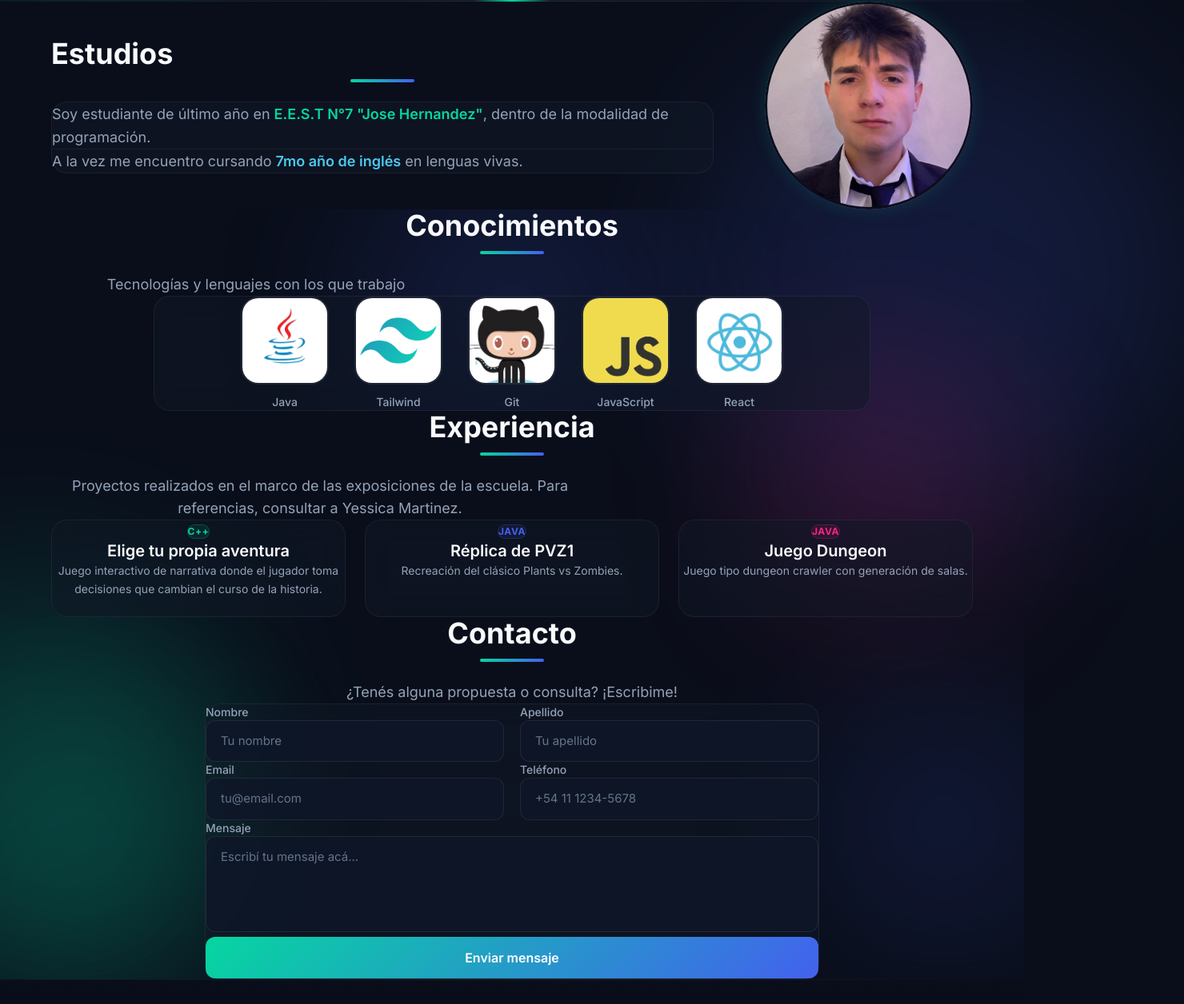
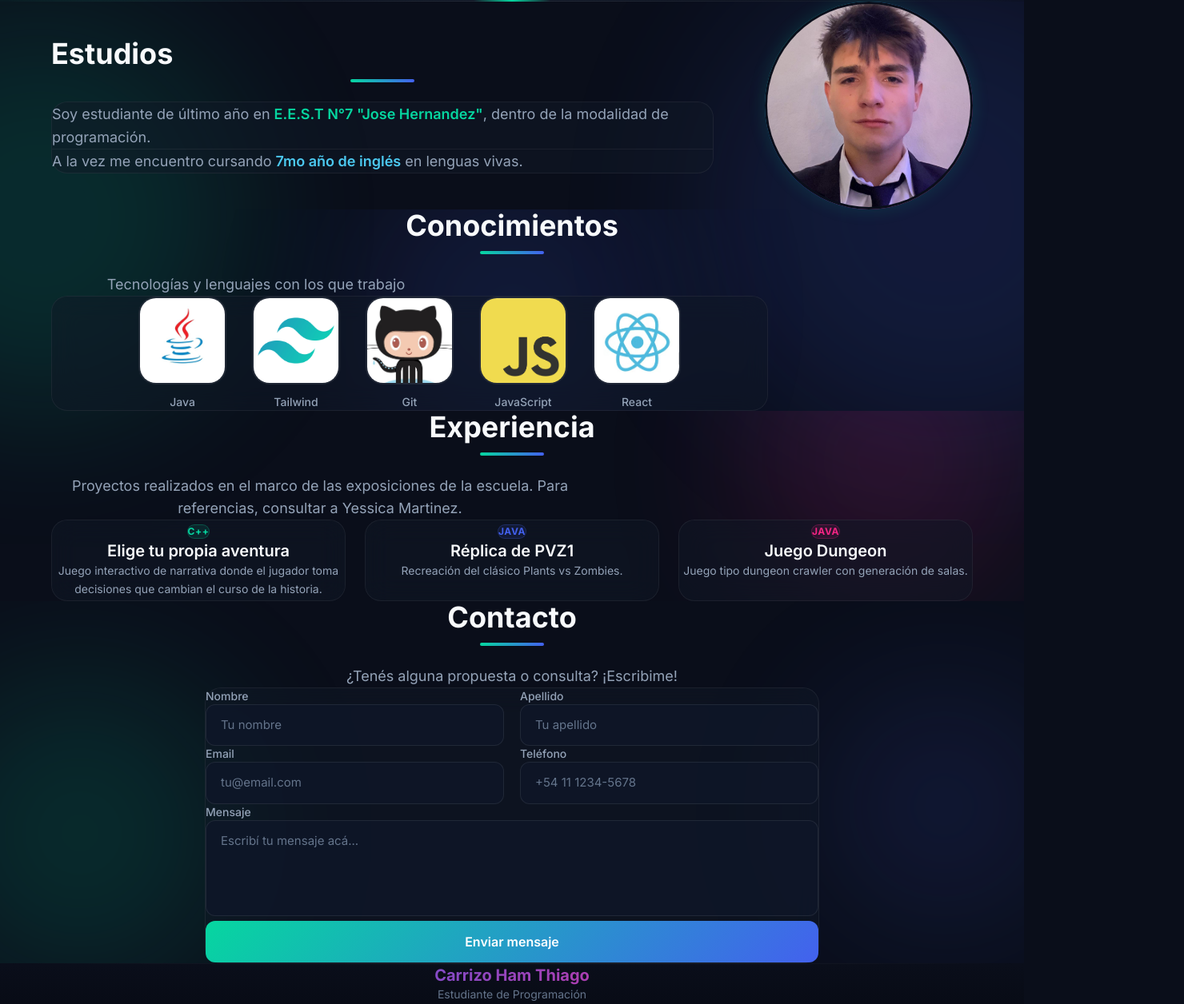
Before and after one commit to CarrizoThiago/ejer_1, a React (Vite) app in the folder mi-proyecto/: page / in a window 1280 px wide. Shown: the part 120-1376 px from the top of the page at 80% size, 1480 px wide, since content can reach past the window. Built offline with nearby package versions, Linux system fonts and the light colour scheme.

Commit message:
gracias kimi

```diff
--- a/mi-proyecto/src/App.tsx
+++ b/mi-proyecto/src/App.tsx
@@ -9,11 +9,13 @@ function App() {
   return (
     <div className="relative min-h-screen bg-[#0a0e1a] text-[#e2e8f0] font-['Inter']">
       {/* Global background orbs */}
-      <div className="bg-orb w-[600px] h-[600px] bg-[#4361ee] top-[10%] right-[-200px] fixed"></div>
-      <div className="bg-orb w-[500px] h-[500px] bg-[#06d6a0] bottom-[20%] left-[-200px] fixed"></div>
+      <div className="fixed inset-0 overflow-hidden pointer-events-none z-0">
+        <div className="bg-orb w-[600px] h-[600px] bg-[#4361ee] top-[10%] right-[-200px] absolute"></div>
+        <div className="bg-orb w-[500px] h-[500px] bg-[#06d6a0] bottom-[20%] left-[-200px] absolute"></div>
+      </div>
 
       {/* Content */}
-      <div className="relative z-10">
+      <div className="relative z-10 w-full">
         <Header />
         <Section1 />
         <Slide />
--- a/mi-proyecto/src/Components/Formulario.tsx
+++ b/mi-proyecto/src/Components/Formulario.tsx
@@ -48,11 +48,13 @@ const Formulario = () => {
   };
 
   return (
-    <section className="relative py-16 md:py-20 overflow-hidden">
-      <div className="bg-orb w-[400px] h-[400px] bg-[#06d6a0] top-[20%] left-[-100px] absolute"></div>
-      <div className="bg-orb w-[300px] h-[300px] bg-[#4361ee] bottom-[10%] right-[-50px] absolute"></div>
+    <section className="relative w-full py-16 md:py-20 flex justify-center">
+      <div className="absolute inset-0 overflow-hidden pointer-events-none">
+        <div className="bg-orb w-[400px] h-[400px] bg-[#06d6a0] top-[20%] left-[-100px] absolute"></div>
+        <div className="bg-orb w-[300px] h-[300px] bg-[#4361ee] bottom-[10%] right-[-50px] absolute"></div>
+      </div>
 
-      <div className="relative z-10" style={{ width: '90%', maxWidth: '768px', margin: '0 auto' }}>
+      <div className="relative z-10 w-full max-w-3xl px-4">
         {/* Header */}
         <div className="text-center mb-10">
           <h2 className="text-3xl md:text-4xl font-bold text-[#f8fafc] animate-fade-in">
--- a/mi-proyecto/src/Components/Section1.tsx
+++ b/mi-proyecto/src/Components/Section1.tsx
@@ -1,7 +1,8 @@
 function Section1() {
     return (
-        <section className="relative py-16 md:py-20" style={{ width: '90%', maxWidth: '1152px', margin: '0 auto' }}>
-            <div className="flex flex-col-reverse md:flex-row items-center gap-10 md:gap-16">
+        <section className="relative w-full py-16 md:py-20 flex justify-center">
+            <div className="relative z-10 w-full max-w-6xl px-4">
+                <div className="flex flex-col-reverse md:flex-row items-center gap-10 md:gap-16">
                 {/* Left - Text content */}
                 <div className="flex-1 animate-slide-in-left">
                     <h2 className="text-3xl md:text-4xl font-bold text-[#f8fafc]">
@@ -49,6 +50,7 @@ function Section1() {
                         </div>
                     </a>
                 </div>
+                </div>
             </div>
         </section>
     );
--- a/mi-proyecto/src/Components/Section2.tsx
+++ b/mi-proyecto/src/Components/Section2.tsx
@@ -2,8 +2,8 @@ function Section2 (){
 
 
  return (
-    <section className="relative py-16 md:py-20 overflow-hidden">
-      <div className="w-[90%] mx-auto flex flex-col md:flex-row justify-center items-center gap-6">
+    <section className="relative w-full py-16 md:py-20 flex justify-center">
+      <div className="w-full max-w-6xl px-4 flex flex-col md:flex-row justify-center items-center gap-6">
         <div className="w-full md:w-[20%] flex justify-center">
           <img className="w-[150px] h-[150px] rounded-full" src="/logojava.jpg" alt="Java" />
         </div>
--- a/mi-proyecto/src/Components/Section3.tsx
+++ b/mi-proyecto/src/Components/Section3.tsx
@@ -5,26 +5,43 @@ function Section3() {
             tech: "C++",
             desc: "Juego interactivo de narrativa donde el jugador toma decisiones que cambian el curso de la historia.",
             color: "#06d6a0",
+            badgeText: "text-[#06d6a0]",
+            badgeBg: "bg-[#06d6a01a]",
+            badgeBorder: "border-[#06d6a040]",
+            lineBg: "bg-[#06d6a0]",
+            delay: "",
         },
         {
             titulo: "Réplica de PVZ1",
             tech: "Java",
             desc: "Recreación del clásico Plants vs Zombies.",
             color: "#4361ee",
+            badgeText: "text-[#4361ee]",
+            badgeBg: "bg-[#4361ee1a]",
+            badgeBorder: "border-[#4361ee40]",
+            lineBg: "bg-[#4361ee]",
+            delay: "delay-150",
         },
         {
             titulo: "Juego Dungeon",
             tech: "Java",
             desc: "Juego tipo dungeon crawler con generación de salas.",
             color: "#f72585",
+            badgeText: "text-[#f72585]",
+            badgeBg: "bg-[#f725851a]",
+            badgeBorder: "border-[#f7258540]",
+            lineBg: "bg-[#f72585]",
+            delay: "delay-300",
         },
     ];
 
     return (
-        <section className="relative py-16 md:py-20">
-            <div className="bg-orb w-[350px] h-[350px] bg-[#f72585] bottom-0 right-0 absolute"></div>
+        <section className="relative w-full py-16 md:py-20 flex justify-center">
+            <div className="absolute inset-0 overflow-hidden pointer-events-none">
+                <div className="bg-orb w-[350px] h-[350px] bg-[#f72585] bottom-0 right-0 absolute"></div>
+            </div>
 
-            <div className="relative z-10" style={{ width: '90%', maxWidth: '1152px', margin: '0 auto' }}>
+            <div className="relative z-10 w-full max-w-6xl px-4">
                 <div className="text-center mb-10">
                     <h2 className="text-3xl md:text-4xl font-bold text-[#f8fafc] animate-fade-in">
                         Experiencia
@@ -37,20 +54,14 @@ function Section3() {
                 </div>
 
                 <div className="grid grid-cols-1 md:grid-cols-3 gap-6">
-                    {proyectos.map((p, i) => (
+                    {proyectos.map((p) => (
                         <div
-                            key={i}
-                            className="glass-card p-6 group animate-slide-up"
-                            style={{ animationDelay: `${i * 0.15}s`, textAlign: 'center' }}
+                            key={p.titulo}
+                            className={`glass-card p-6 group animate-slide-up text-center ${p.delay}`}
                         >
                             {/* Tech badge */}
                             <span
-                                className="inline-block text-xs font-bold uppercase tracking-wider px-3 py-1 rounded-full mb-4"
-                                style={{
-                                    color: p.color,
-                                    background: `${p.color}18`,
-                                    border: `1px solid ${p.color}40`,
-                                }}
+                                className={`inline-block text-xs font-bold uppercase tracking-wider px-3 py-1 rounded-full mb-4 border ${p.badgeText} ${p.badgeBg} ${p.badgeBorder}`}
                             >
                                 {p.tech}
                             </span>
@@ -65,8 +76,7 @@ function Section3() {
 
                             {/* Bottom accent line */}
                             <div
-                                className="mt-5 h-[2px] w-0 group-hover:w-full transition-all duration-500 rounded-full"
-                                style={{ background: p.color, margin: '20px auto 0 auto' }}
+                                className={`mt-5 mx-auto h-[2px] w-0 group-hover:w-full transition-all duration-500 rounded-full ${p.lineBg}`}
                             ></div>
                         </div>
                     ))}
--- a/mi-proyecto/src/Components/footer.tsx
+++ b/mi-proyecto/src/Components/footer.tsx
@@ -1,27 +1,23 @@
 function Footer() {
     return (
-        <footer className="relative mt-10">
-            <div style={{ height: '1px', background: 'linear-gradient(to right, transparent, rgba(255,255,255,0.08), transparent)' }}></div>
-            <div style={{ background: 'linear-gradient(to bottom, #0a0e1a, #060810)', padding: '48px 24px' }}>
-                <div style={{ maxWidth: '896px', margin: '0 auto', textAlign: 'center' }}>
-                    <div style={{ marginBottom: '32px' }}>
-                        <h3 className="text-xl font-bold gradient-text" style={{ marginBottom: '4px' }}>Carrizo Ham Thiago</h3>
-                        <p style={{ fontSize: '14px', color: '#64748b' }}>Estudiante de Programación</p>
+        <footer className="relative w-full mt-10 flex flex-col items-center">
+            <div className="h-px w-full bg-gradient-to-r from-transparent via-[rgba(255,255,255,0.08)] to-transparent"></div>
+            <div className="w-full bg-gradient-to-b from-[#0a0e1a] to-[#060810] py-12 px-6 flex justify-center">
+                <div className="relative z-10 w-full max-w-4xl px-4 text-center">
+                    <div className="mb-8">
+                        <h3 className="text-xl font-bold gradient-text mb-1">Carrizo Ham Thiago</h3>
+                        <p className="text-sm text-[#64748b]">Estudiante de Programación</p>
                     </div>
-                    <div style={{ display: 'flex', flexDirection: 'column', alignItems: 'center', gap: '12px', marginBottom: '32px' }}>
-                        <a href="mailto:Hamthiago08@gmail.com" style={{ fontSize: '14px', color: '#94a3b8', textDecoration: 'none', transition: 'color 0.3s' }}
-                            onMouseEnter={(e) => (e.currentTarget.style.color = '#06d6a0')}
-                            onMouseLeave={(e) => (e.currentTarget.style.color = '#94a3b8')}>
+                    <div className="flex flex-col items-center gap-3 mb-8">
+                        <a href="mailto:Hamthiago08@gmail.com" className="text-sm text-[#94a3b8] no-underline transition-colors duration-300 hover:text-[#06d6a0]">
                             ✉ Hamthiago08@gmail.com
                         </a>
-                        <a href="mailto:Carrizo.Ham@tecnica7.edu.ar" style={{ fontSize: '14px', color: '#94a3b8', textDecoration: 'none', transition: 'color 0.3s' }}
-                            onMouseEnter={(e) => (e.currentTarget.style.color = '#4361ee')}
-                            onMouseLeave={(e) => (e.currentTarget.style.color = '#94a3b8')}>
+                        <a href="mailto:Carrizo.Ham@tecnica7.edu.ar" className="text-sm text-[#94a3b8] no-underline transition-colors duration-300 hover:text-[#4361ee]">
                             🏫 Carrizo.Ham@tecnica7.edu.ar
                         </a>
                     </div>
-                    <div style={{ height: '1px', background: 'rgba(255,255,255,0.06)', marginBottom: '24px' }}></div>
-                    <p style={{ fontSize: '12px', color: '#475569' }}>© 2026 Carrizo Ham Thiago. Todos los derechos reservados.</p>
+                    <div className="h-px bg-[rgba(255,255,255,0.06)] mb-6"></div>
+                    <p className="text-xs text-[#475569]">© 2026 Carrizo Ham Thiago. Todos los derechos reservados.</p>
                 </div>
             </div>
         </footer>
--- a/mi-proyecto/src/Components/header.tsx
+++ b/mi-proyecto/src/Components/header.tsx
@@ -19,12 +19,12 @@ function Header() {
                 </h1>
 
                 {/* Subtitle */}
-                <p className="mt-4 text-lg md:text-xl text-[#94a3b8] text-center animate-fade-in max-w-xl" style={{ animationDelay: '0.2s' }}>
+                <p className="mt-4 text-lg md:text-xl text-[#94a3b8] text-center animate-fade-in delay-200 max-w-xl">
                     Estudiante de Programación · Desarrollador en formación
                 </p>
 
                 {/* Decorative line */}
-                <div className="mt-8 w-24 h-[2px] bg-gradient-to-r from-transparent via-[#06d6a0] to-transparent animate-fade-in" style={{ animationDelay: '0.4s' }}></div>
+                <div className="mt-8 w-24 h-[2px] bg-gradient-to-r from-transparent via-[#06d6a0] to-transparent animate-fade-in delay-300"></div>
             </div>
 
             {/* Bottom border fade */}
--- a/mi-proyecto/src/Components/slide.tsx
+++ b/mi-proyecto/src/Components/slide.tsx
@@ -26,11 +26,13 @@ function Slide() {
     }, []);
 
     return (
-        <section className="relative py-16 md:py-20 overflow-hidden">
+        <section className="relative w-full py-16 md:py-20 flex justify-center">
             {/* Background orb */}
-            <div className="bg-orb w-[400px] h-[400px] bg-[#4361ee] top-[50%] left-[50%] translate-x-[-50%] translate-y-[-50%] absolute"></div>
+            <div className="absolute inset-0 overflow-hidden pointer-events-none">
+                <div className="bg-orb w-[400px] h-[400px] bg-[#4361ee] top-[50%] left-[50%] translate-x-[-50%] translate-y-[-50%] absolute"></div>
+            </div>
 
-            <div className="relative z-10" style={{ width: '90%', maxWidth: '1152px', margin: '0 auto' }}>
+            <div className="relative z-10 w-full max-w-6xl px-4">
                 {/* Header */}
                 <div className="text-center mb-12">
                     <h2 className="text-3xl md:text-4xl font-bold text-[#f8fafc] animate-fade-in">
@@ -43,12 +45,12 @@ function Slide() {
                 </div>
 
                 {/* Slide container */}
-                <div className="glass-card p-6 md:p-10" style={{ maxWidth: '896px', margin: '0 auto' }}>
+                <div className="glass-card p-6 md:p-10 max-w-4xl mx-auto">
                     <div className="flex items-center justify-center gap-4 md:gap-8 flex-wrap">
-                        {[0, 1, 2, 3, 4].map((offset) => {
+                        {['', 'delay-100', 'delay-200', 'delay-300', 'delay-500'].map((delayClass, offset) => {
                             const i = (indice + offset) % ima.length;
                             return (
-                                <div key={offset} className="flex flex-col items-center gap-3 animate-fade-in" style={{ animationDelay: `${offset * 0.1}s` }}>
+                                <div key={offset} className={`flex flex-col items-center gap-3 animate-fade-in ${delayClass}`}>
                                     <div className="slide-img-container">
                                         <img src={ima[i]} alt={labels[i]} />
                                     </div>
--- a/mi-proyecto/src/index.css
+++ b/mi-proyecto/src/index.css
@@ -152,7 +152,6 @@ body {
   font-family: 'Inter', -apple-system, BlinkMacSystemFont, sans-serif;
   background-color: #0a0e1a;
   color: #e2e8f0;
-  overflow-x: hidden;
   -webkit-font-smoothing: antialiased;
   -moz-osx-font-smoothing: grayscale;
 }
```
